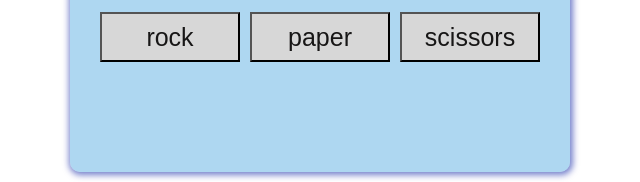
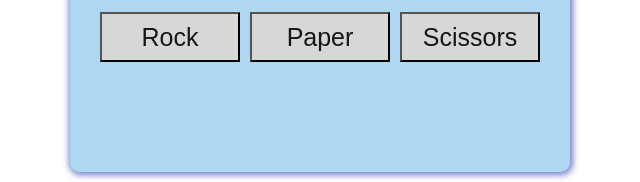
Before and after one commit to narcisse-web/Rocks-paper-scissors-Game, a plain HTML site: page index.html in a window 1280 px wide. Both pictures are taken after a click on the button "Start Playing". Shown: the part 528-710 px from the top of the page, 320-960 px from the left. Drawn offline with Linux system fonts and the light colour scheme.

Commit message:
make change

```diff
--- a/index.html
+++ b/index.html
@@ -33,9 +33,9 @@
           <img src="./assets/rock.png" alt="" class="computer-hand">
         </div>
         <div class="options">
-          <button class="rock">rock</button>
-          <button class="paper">paper</button>
-          <button scissors>scissors</button>
+          <button class="rock">Rock</button>
+          <button class="paper">Paper</button>
+          <button scissors>Scissors</button>
         </div>
       </div>
     </section>
```
